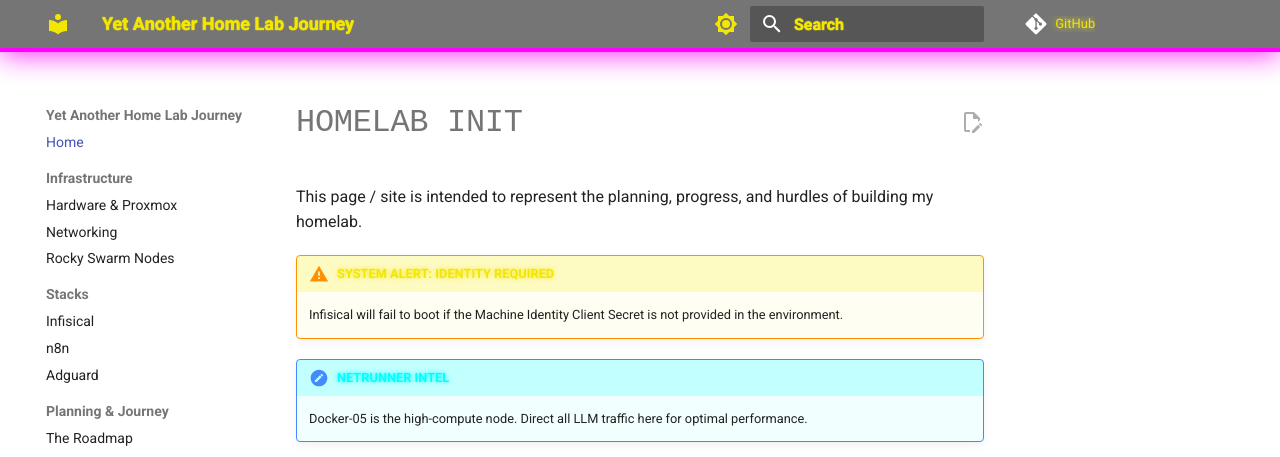
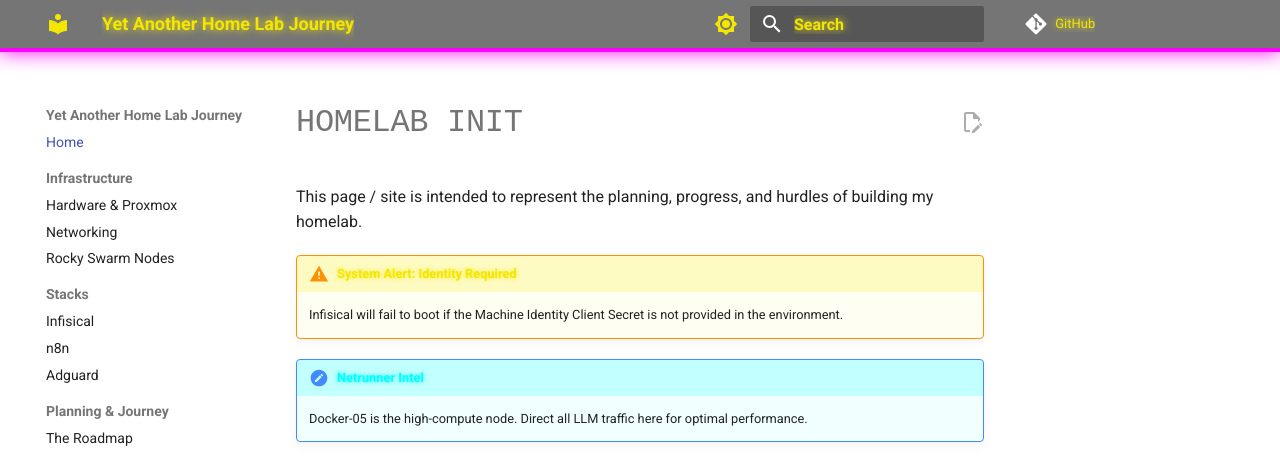
Before and after one commit to EncryptedFunk/EncryptedFunk.github.io, an MkDocs documentation site: the page built from docs/index.md, in a window 1280 px wide. Shown: the top 457 px of the page. Built offline with MkDocs 1.6.1 and Material for MkDocs 9.7.7, drawn with Linux system fonts in a browser that asks for light colours; comment, search, counter and statistics services are not loaded.

Commit message:
Refactor Mermaid diagrams for Proxmox nodes by removing inline styles and enhancing glow effects for improved visibility

```diff
--- a/docs/stylesheets/extra.css
+++ b/docs/stylesheets/extra.css
@@ -8,10 +8,12 @@
   --md-typeset-a-color: #00ffff; /* Neon Cyan links */
 }
 
-/* Add a glowing border to the header */
+/* --- UI COMPONENTS --- */
+
+/* Glowing Header */
 .md-header {
   border-bottom: 4px solid #ff00ff;
-  box-shadow: 0 0 30px #ff00ff;
+  box-shadow: 0 0 20px #ff00ff;
 }
 
 /* Custom "Terminal" font for code and headers */
@@ -21,117 +23,81 @@
   letter-spacing: 1px;
 }
 
-/* Target the top header text and icons */
+/* Neon Yellow Header Text & Icons */
 .md-header__button,
 .md-header__topic,
 .md-tabs__link,
 .md-search__input::placeholder {
     color: #f3e600 !important;
-    text-shadow: 0 0 1px #f3e600, 0 0 1px #f3e600; /* The Neon Glow */
+    text-shadow: 0 0 8px #f3e600;
     font-weight: bold;
 }
 
-/* Ensure the repository icon/name also glows */
 .md-source__repository {
     color: #f3e600 !important;
     text-shadow: 0 0 8px #f3e600;
 }
 
-/* Change the underline color for active tabs to match */
 .md-tabs__link--active {
     border-bottom: 2px solid #f3e600;
 }
 
-/* System Warning - Cyberpunk Yellow */
-.admonition.warning {
-    border-color: #f3e600;
-    background-color: rgba(243, 230, 0, 0.05); /* Very faint yellow tint */
-}
-.admonition.warning > .admonition-title {
-    background-color: rgba(243, 230, 0, 0.2);
-    color: #f3e600;
-    text-transform: uppercase;
-    font-weight: bold;
-    text-shadow: 0 0 5px #f3e600;
+/* --- ADMONITIONS (SYSTEM ALERTS) --- */
+
+.admonition.warning { border-color: #f3e600; background-color: rgba(243, 230, 0, 0.05); }
+.admonition.warning > .admonition-title { background-color: rgba(243, 230, 0, 0.2); color: #f3e600; text-shadow: 0 0 5px #f3e600; }
+
+.admonition.note, .admonition.info { border-color: #00ffff; background-color: rgba(0, 255, 255, 0.05); }
+.admonition.note > .admonition-title, .admonition.info > .admonition-title { background-color: rgba(0, 255, 255, 0.2); color: #00ffff; text-shadow: 0 0 5px #00ffff; }
+
+.admonition.danger, .admonition.error { border-color: #ff0055; background-color: rgba(255, 0, 85, 0.05); }
+.admonition.danger > .admonition-title, .admonition.error > .admonition-title { background-color: rgba(255, 0, 85, 0.2); color: #ff0055; text-shadow: 0 0 5px #ff0055; }
+
+/* --- MERMAID NEON OVERRIDES --- */
+
+/* Global SVG Glow */
+.mermaid svg {
+  filter: drop-shadow(0 0 1px rgba(0, 255, 255, 0.3));
+  background: transparent !important;
 }
 
-/* System Note/Info - Neon Cyan */
-.admonition.note, .admonition.info {
-    border-color: #00ffff;
-    background-color: rgba(0, 255, 255, 0.05);
-}
-.admonition.note > .admonition-title,
-.admonition.info > .admonition-title {
-    background-color: rgba(0, 255, 255, 0.2);
-    color: #00ffff;
-    text-transform: uppercase;
-    text-shadow: 0 0 5px #00ffff;
-}
-
-/* System Danger/Error - Neon Red/Pink */
-.admonition.danger, .admonition.error {
-    border-color: #ff0055;
-    background-color: rgba(255, 0, 85, 0.05);
-}
-.admonition.danger > .admonition-title,
-.admonition.error > .admonition-title {
-    background-color: rgba(255, 0, 85, 0.2);
-    color: #ff0055;
-    text-shadow: 0 0 5px #ff0055;
-}
-
-/* Apply a neon glow to all Mermaid SVG elements */
-.mermaid svg {
-  filter: drop-shadow(0 0 2px rgba(0, 255, 255, 0.5));
-}
-
-/* Specifically make the connection lines "pop" */
-.mermaid .edgePaths .edgePath path {
-  stroke: #00ffff !important;
-  stroke-width: 2px !important;
-  filter: drop-shadow(0 0 5px #00ffff);
-}
-
-/* Make the node boxes glow yellow */
-.mermaid .node rect, .mermaid .node circle, .mermaid .node polygon {
+/* Node Boxes (Docker Containers) */
+.mermaid .node rect, .mermaid .node circle, .mermaid .node polygon, .mermaid .yellowNode rect {
   fill: #000000 !important;
   stroke: #f3e600 !important;
   stroke-width: 2px !important;
   filter: drop-shadow(0 0 5px #f3e600);
 }
 
-/* Style the text inside the boxes */
-.mermaid .node .label {
+/* Text inside Nodes */
+.mermaid .node .label, .mermaid .label text, .mermaid .yellowNode .label {
   color: #f3e600 !important;
-  text-shadow: 0 0 5px #f3e600;
+  fill: #f3e600 !important;
+  text-shadow: 0 0 5px #f3e600 !important;
   font-family: 'Courier New', Courier, monospace !important;
 }
 
-/* Style the subgraph (Docker Swarm) titles */
+/* Connection Lines (Cyan Glow) */
+.mermaid .edgePaths .edgePath path, .mermaid path.edge-thickness-normal {
+  stroke: #00ffff !important;
+  stroke-width: 2px !important;
+  filter: drop-shadow(0 0 5px #00ffff);
+}
+
+/* Subgraphs (Proxmox Nodes / Swarm Clusters) */
 .mermaid .cluster rect {
   fill: rgba(255, 0, 255, 0.05) !important;
   stroke: #ff00ff !important;
-  stroke-dasharray: 5, 5; /* Distressed/Dashed border feel */
-}
-/* Force the "Netrunner" colors on all SVG text elements */
-.mermaid .node .label,
-.mermaid .edgeLabel,
-.mermaid .cluster-label {
-    fill: #f3e600 !important;
-    color: #f3e600 !important;
-    text-shadow: 0 0 5px #f3e600 !important;
+  stroke-width: 2px !important;
+  stroke-dasharray: 8, 4;
+  filter: drop-shadow(0 0 8px #ff00ff);
 }
 
-/* Ensure the connecting lines are neon cyan */
-.mermaid path.edge-thickness-normal,
-.mermaid path.edge-thickness-thick,
-.mermaid .marker.edge-thickness-normal {
-    stroke: #00ffff !important;
-    filter: drop-shadow(0 0 3px #00ffff);
+/* Subgraph Titles */
+.mermaid .cluster-label, .mermaid .cluster-label text, .mermaid .cluster-label span {
+  fill: #ff00ff !important;
+  color: #ff00ff !important;
+  text-shadow: 0 0 8px #ff00ff !important;
+  font-weight: bold;
+  text-transform: uppercase;
 }
-
-/* Make the box backgrounds solid black so they don't look transparent */
-.mermaid rect.header, .mermaid .node rect, .mermaid .node circle {
-    fill: #000000 !important;
-    stroke: #f3e600 !important;
-}
```
Also changed, not shown: docs/infrastructure/hardware.md (+4 -4 lines).
